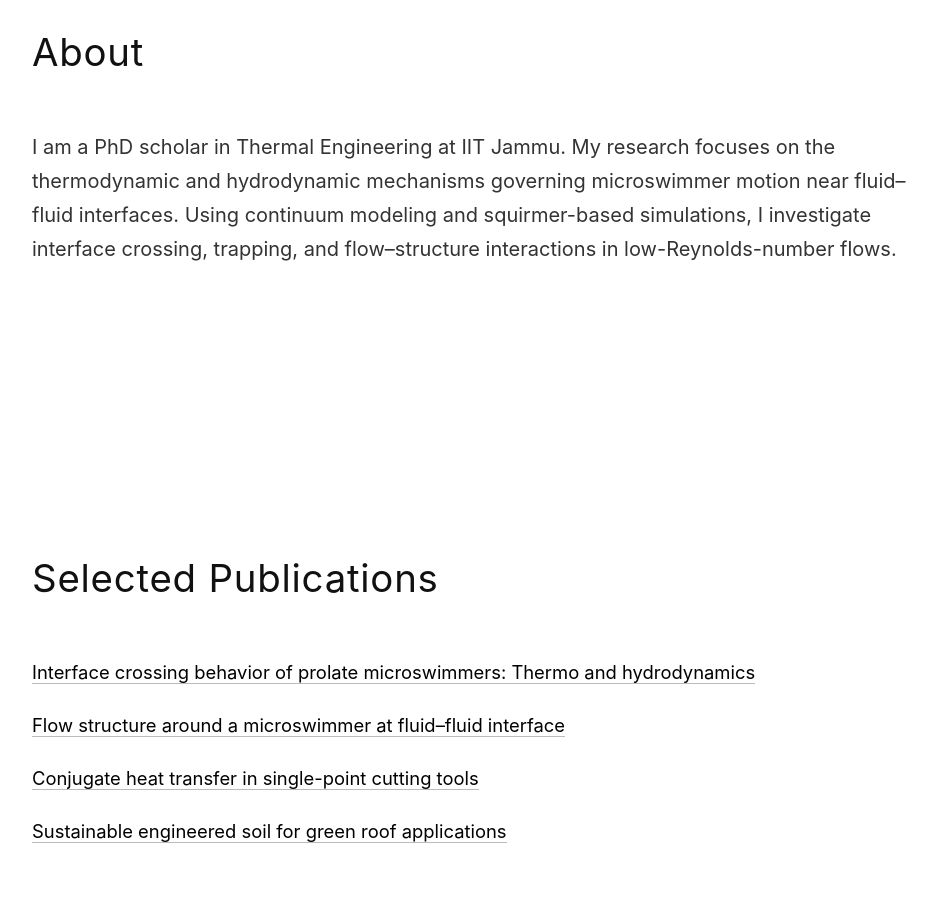
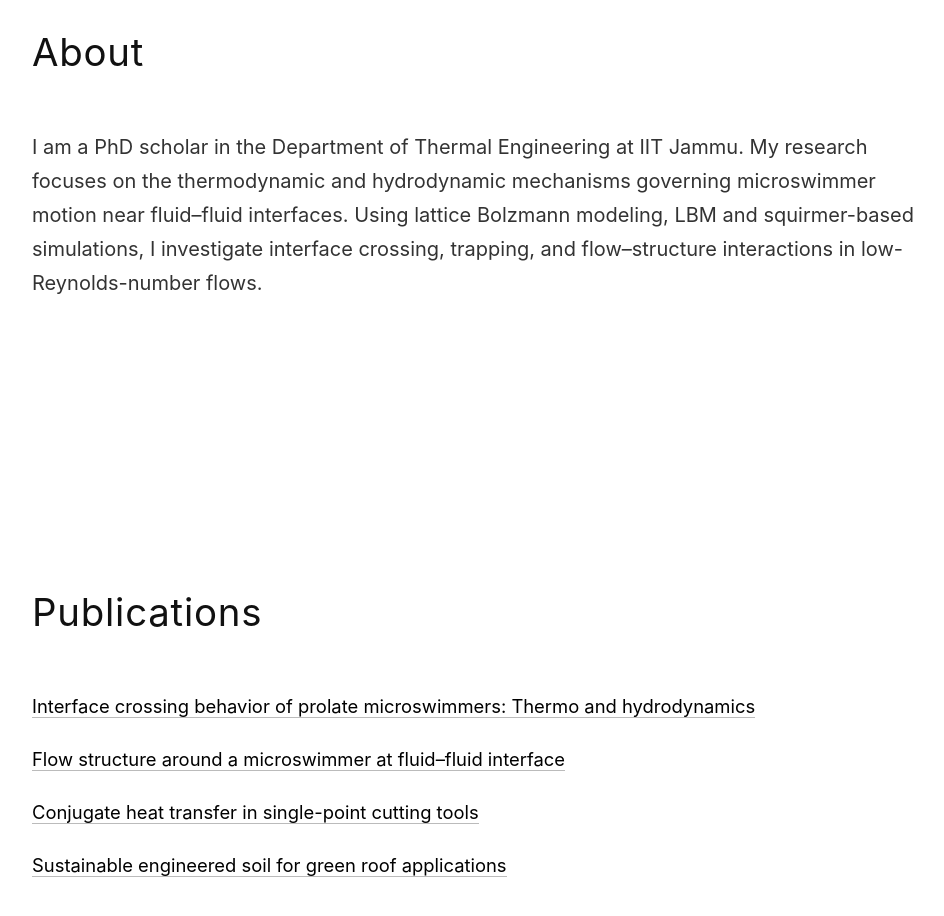
Before and after one commit to M-Rishish/rishishmishra.github.io, a plain HTML site: page index.html in a window 1280 px wide. Shown: the part 920-1836 px from the top of the page, without its empty margins (88-1032 px from the left). Drawn offline with Linux system fonts and the light colour scheme.

Commit message:
Update index.html

```diff
--- a/index.html
+++ b/index.html
@@ -161,9 +161,9 @@ footer {
 <div class="section">
   <div class="section-title">About</div>
   <div class="about-text">
-    I am a PhD scholar in Thermal Engineering at IIT Jammu. My research focuses on
+    I am a PhD scholar in the Department of  Thermal Engineering at IIT Jammu. My research focuses on
     the thermodynamic and hydrodynamic mechanisms governing microswimmer motion
-    near fluid–fluid interfaces. Using continuum modeling and squirmer-based
+    near fluid–fluid interfaces. Using lattice Bolzmann modeling, LBM  and squirmer-based
     simulations, I investigate interface crossing, trapping, and flow–structure
     interactions in low-Reynolds-number flows.
   </div>
@@ -171,7 +171,7 @@ footer {
 
 <!-- PUBLICATIONS -->
 <div class="section">
-  <div class="section-title">Selected Publications</div>
+  <div class="section-title">Publications</div>
 
   <div class="pub">
     <a href="https://journals.aps.org/prfluids/abstract/10.1103/vrqb-nf6x" target="_blank">
```
